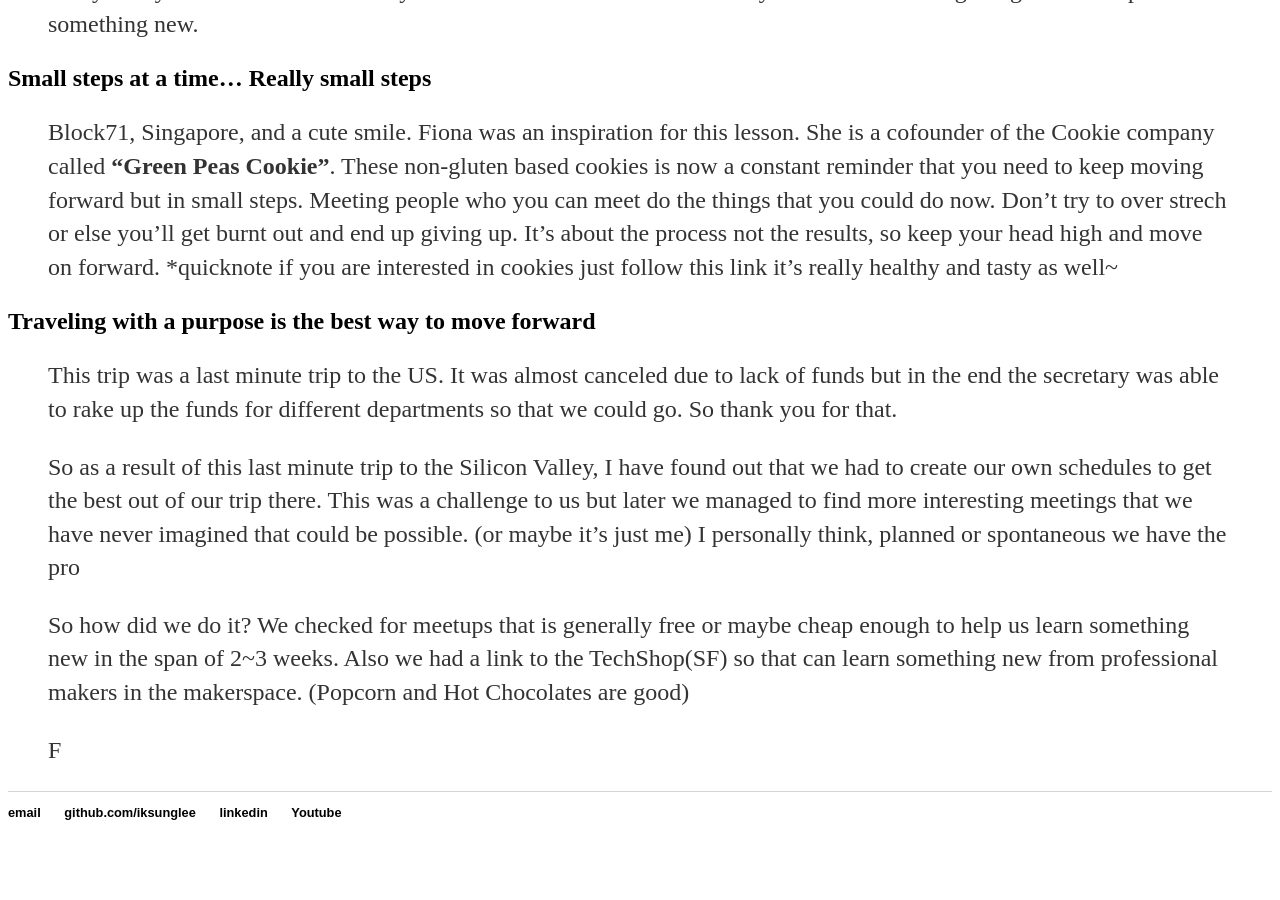
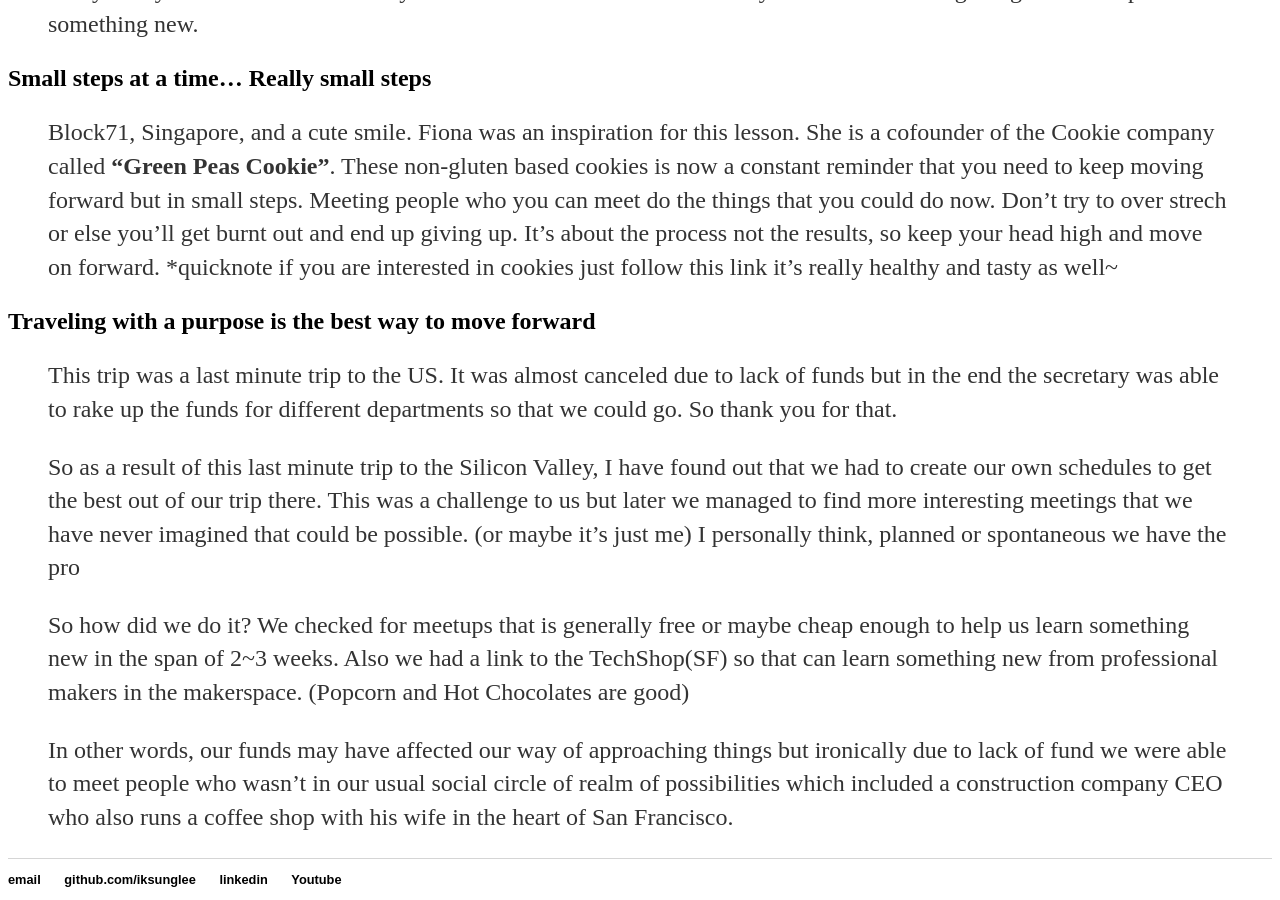
Before and after one commit to iksunglee/iksunglee.github.io, a Jekyll site: the page built from _posts/2017-02-06-My-trip-to-San-Francisco-and-what-I-learned.md, in a window 1280 px wide and 900 px high, scrolled down 761 px. Built offline with Jekyll 4.4.1, drawn with Linux system fonts in a browser that asks for light colours; before the commit the page ends 1594 px from its top, so only the background shows below that.

Commit message:
Update 2017-02-06-My-trip-to-San-Francisco-and-what-I-learned.md
finished the 3rd part

```diff
--- a/_posts/2017-02-06-My-trip-to-San-Francisco-and-what-I-learned.md
+++ b/_posts/2017-02-06-My-trip-to-San-Francisco-and-what-I-learned.md
@@ -28,4 +28,4 @@ Traveling with a purpose is the best way to move forward
 
 >So how did we do it? We checked for meetups that is generally free or maybe cheap enough to help us learn something new in the span of 2~3 weeks. Also we had a link to the TechShop(SF) so that can learn something new from professional makers in the makerspace. (Popcorn and Hot Chocolates are good)
 
->F
+>In other words, our funds may have affected our way of approaching things but ironically due to lack of fund we were able to meet people who wasn't in our usual social circle of realm of possibilities which included a construction company CEO who also runs a coffee shop with his wife in the heart of San Francisco.
```
